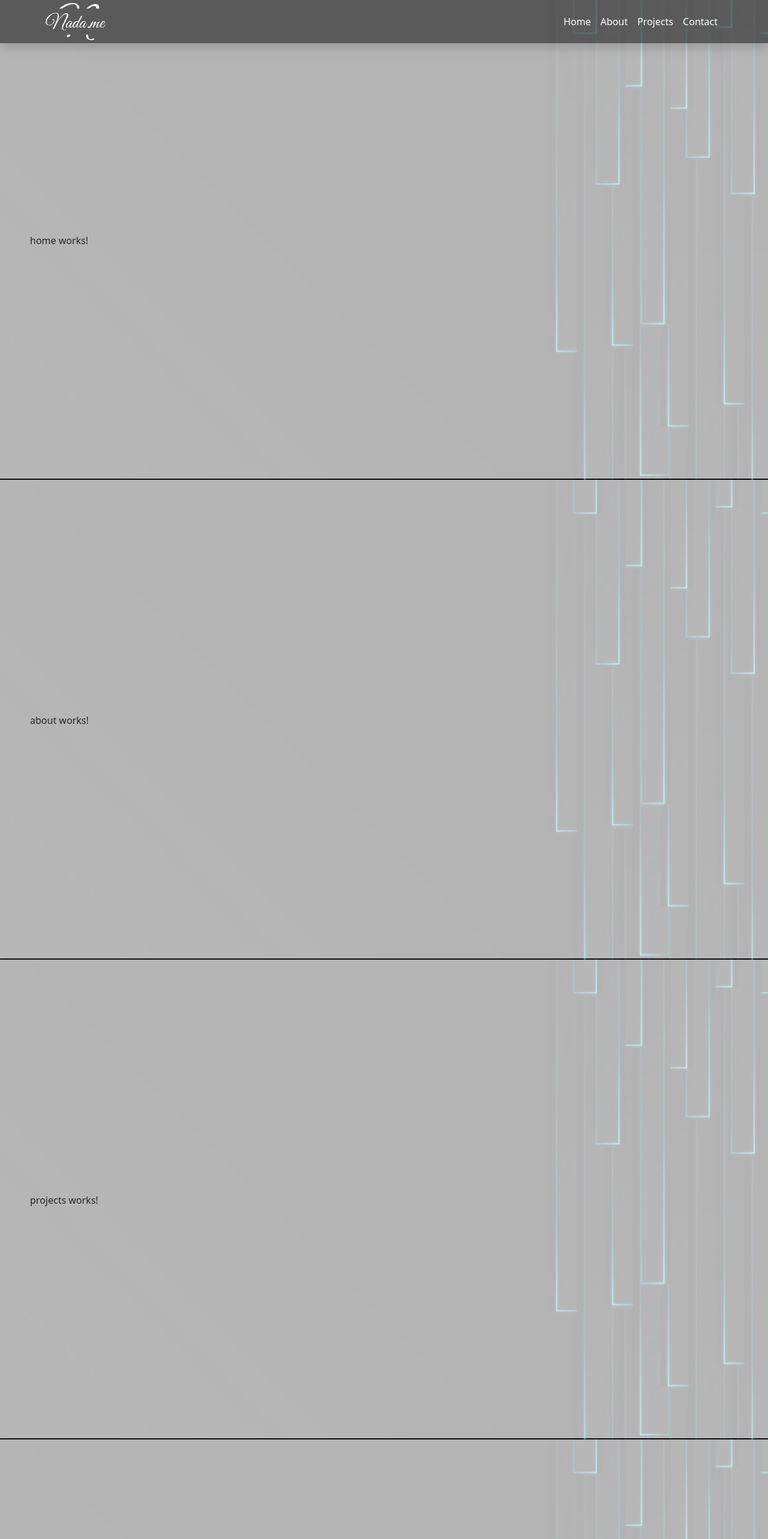
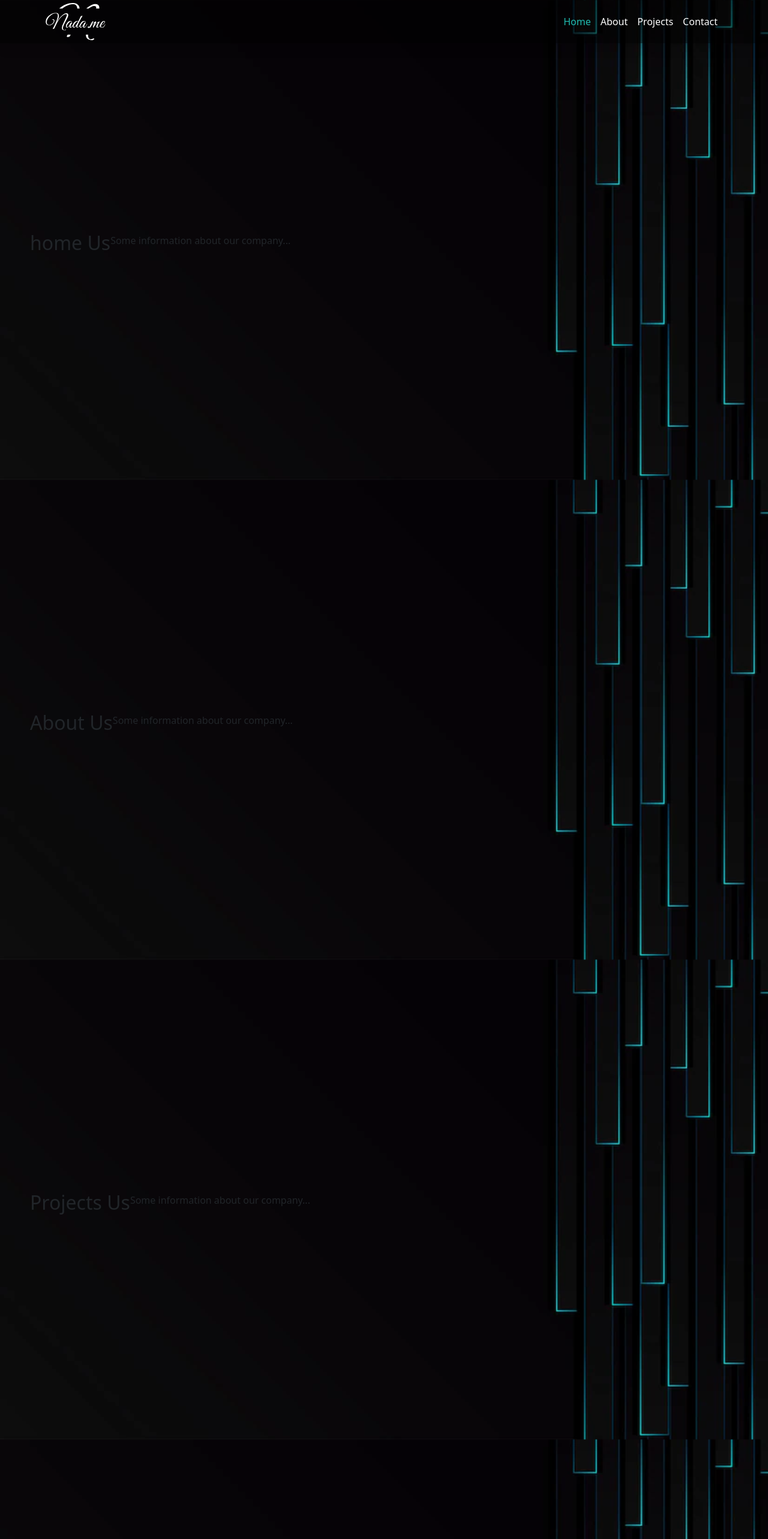
Before and after one commit to NadaSabry/portfolio, an Angular app: page / in a window 1280 px wide. Shown: the top 2566 px of the page at 60% size. Built offline with nearby package versions, Linux system fonts and the light colour scheme.

Commit message:
route to sectioms

```diff
--- a/src/app/Components/about/about.component.html
+++ b/src/app/Components/about/about.component.html
@@ -1,3 +1,4 @@
-<div class="section about">
-   <p>about works!</p>
-</div>
+<section id="about" class="section">
+    <h2>About Us</h2>
+    <p>Some information about our company...</p>
+</section>
--- a/src/app/Components/contact/contact.component.html
+++ b/src/app/Components/contact/contact.component.html
@@ -1,3 +1,9 @@
+<section id="contact" class="section">
+    <h2>contact Us</h2>
+    <p>Some information about our company...</p>
+</section>
+<!--
 <div class="section contact">
     <p>contact works!</p>
 </div>
+-->
--- a/src/app/Components/home/home.component.html
+++ b/src/app/Components/home/home.component.html
@@ -1,3 +1,4 @@
-<div class="section home">
-    <p>home works!</p>
-</div>
+<section id="home" class="section">
+    <h2>home Us</h2>
+    <p>Some information about our company...</p>
+</section>
--- a/src/app/Components/navbar/navbar.component.html
+++ b/src/app/Components/navbar/navbar.component.html
@@ -19,10 +19,10 @@
       </button>
       <div class="collapse navbar-collapse" id="navbarNavAltMarkup">
         <div class="navbar-nav">
-          <a class="nav-link active" aria-current="page" href="#">Home</a>
-          <a class="nav-link active" href="#">About</a>
-          <a class="nav-link active" href="#">Projects</a>
-          <a class="nav-link active" href="#">Contact</a>
+          <a class="nav-link" [style.color]="active[0]" (click)="standup(0)" href="#home">Home</a>
+          <a class="nav-link" [style.color]="active[1]" (click)="standup(1)" href="#about">About</a>
+          <a class="nav-link" [style.color]="active[2]" (click)="standup(2)"href="#projects">Projects</a>
+          <a class="nav-link" [style.color]="active[3]" (click)="standup(3)" href="#contact">Contact</a>
         </div>
       </div>
     </div>
--- a/src/app/Components/navbar/navbar.component.scss
+++ b/src/app/Components/navbar/navbar.component.scss
@@ -20,6 +20,12 @@
 .nav-link:hover{
    color:var(--sec-color)
 }
+.nav-link{
+   color:var(--text-color);
+}
 .navbar{
     background-color: rgba(0, 0, 0, 0.5);
 }
+.active{
+    color:var(--sec-color)
+}
--- a/src/app/Components/navbar/navbar.component.ts
+++ b/src/app/Components/navbar/navbar.component.ts
@@ -1,10 +1,28 @@
-import { Component } from '@angular/core';
+import { Component, OnChanges, OnInit, SimpleChanges } from '@angular/core';
+import { Router } from '@angular/router';
 
 @Component({
   selector: 'app-navbar',
   templateUrl: './navbar.component.html',
   styleUrls: ['./navbar.component.scss']
 })
-export class NavbarComponent {
+export class NavbarComponent implements OnInit{
+  activenow: string = "hsl(176,71%,43%)";
+  active: string[] = [this.activenow, '', '', ''];
 
+  constructor(private router: Router) {}
+  ngOnInit(): void {
+    this.router.navigate(['']);
+  }
+
+  standup(index: number) {
+    for (let i = 0; i < this.active.length; i++) {
+      if (i == index) {
+        this.active[i] = this.activenow;
+      }
+      else {
+        this.active[i] = '';
+      }
+    }
+  }
 }
--- a/src/app/Components/projects/projects.component.html
+++ b/src/app/Components/projects/projects.component.html
@@ -1,3 +1,4 @@
-<div class="section projects">
-   <p>projects works!</p>
-</div>
+<section id="projects" class="section">
+    <h2>Projects Us</h2>
+    <p>Some information about our company...</p>
+</section>
--- a/src/app/app-routing.module.ts
+++ b/src/app/app-routing.module.ts
@@ -1,7 +1,9 @@
 import { NgModule } from '@angular/core';
 import { RouterModule, Routes } from '@angular/router';
 
-const routes: Routes = [];
+const routes: Routes = [
+
+];
 
 @NgModule({
   imports: [RouterModule.forRoot(routes)],
--- a/src/styles.scss
+++ b/src/styles.scss
@@ -6,7 +6,8 @@
 }
 :root{
   --text-color:white;
-  --sec-color:hsl(180,100%,33%);
+  --sec-color:hsl(176,71%,43%);
+  //hsl(176,71%,43%)
 }
 
 body{
@@ -24,7 +25,7 @@ body{
 .section{
   height: calc(100vh - 2px);
   width: 100%;
-  background-color: rgba(256, 256, 256, 0.7);
+ // background-color: rgba(256, 256, 256, 0.7);
   padding: 70px 50px 50px;
   display: flex;
   align-items: center;
```
